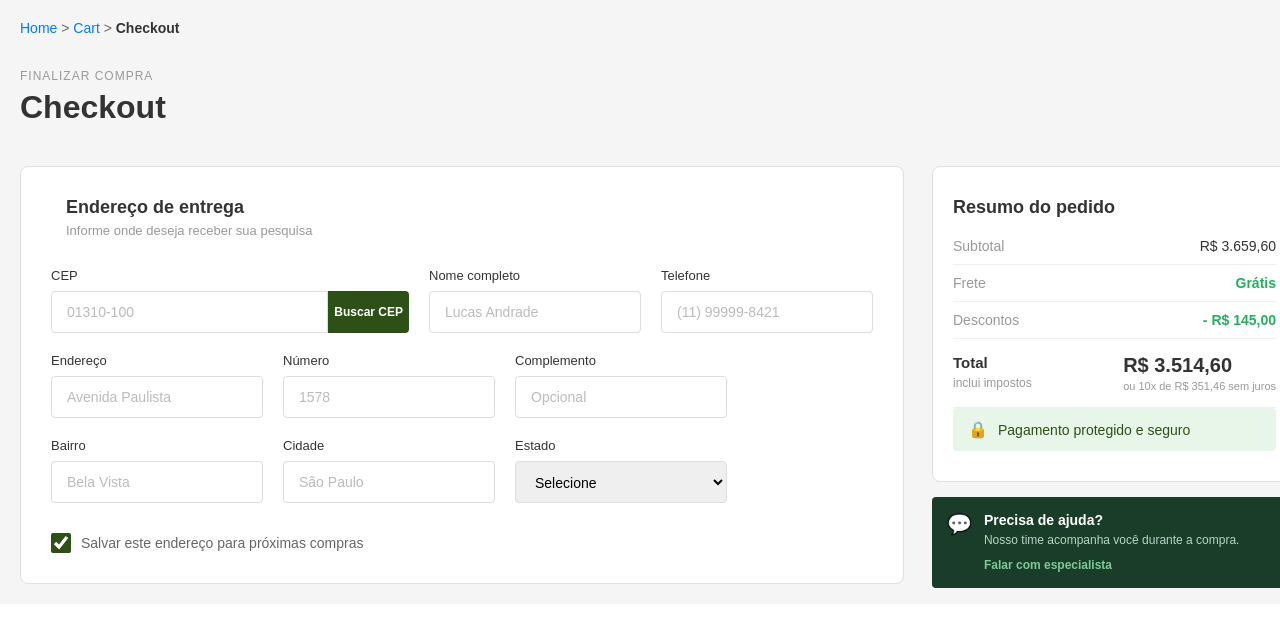
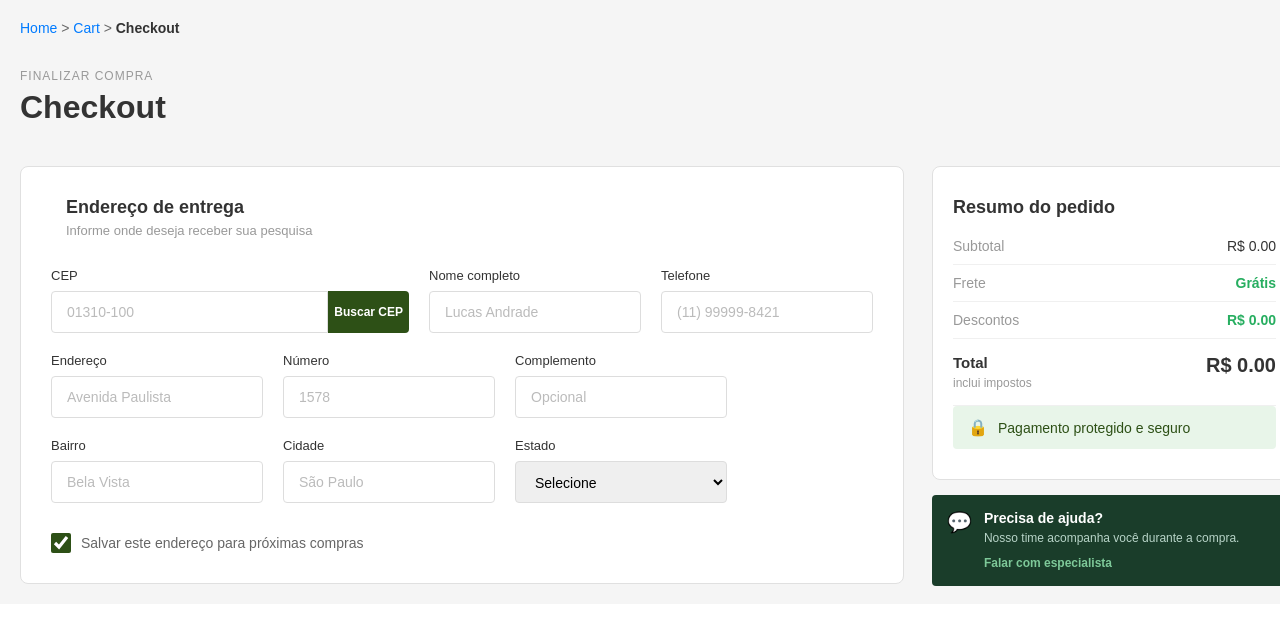
Before and after one commit to Phduartebjj/E-commerce-AgroAgrega, an Angular app in the folder e-commerce-AgroAgrega/: page /checkout in a window 1280 px wide. Shown: the top 626 px of the page. Built offline with nearby package versions, Linux system fonts and the light colour scheme.

Commit message:
feat: Atualiza valores do resumo do pedido para serem dinâmicos

```diff
--- a/e-commerce-AgroAgrega/src/app/features/checkout/checkout.html
+++ b/e-commerce-AgroAgrega/src/app/features/checkout/checkout.html
@@ -90,7 +90,7 @@
 
         <div class="summary-item">
           <span>Subtotal</span>
-          <span class="value">R$ 3.659,60</span>
+          <span class="value">{{ subTotal() | precoFormatado }}</span>
         </div>
 
         <div class="summary-item">
@@ -100,7 +100,7 @@
 
         <div class="summary-item">
           <span>Descontos</span>
-          <span class="value discount">- R$ 145,00</span>
+          <span class="value discount">{{ discountValue() | precoFormatado }}</span>
         </div>
 
         <div class="summary-total">
@@ -109,8 +109,7 @@
             <p>inclui impostos</p>
           </div>
           <div>
-            <span class="total-value">R$ 3.514,60</span>
-            <p class="installment">ou 10x de R$ 351,46 sem juros</p>
+            <span class="total-value">{{ totalValue() | precoFormatado }}</span>
           </div>
         </div>
 
```
